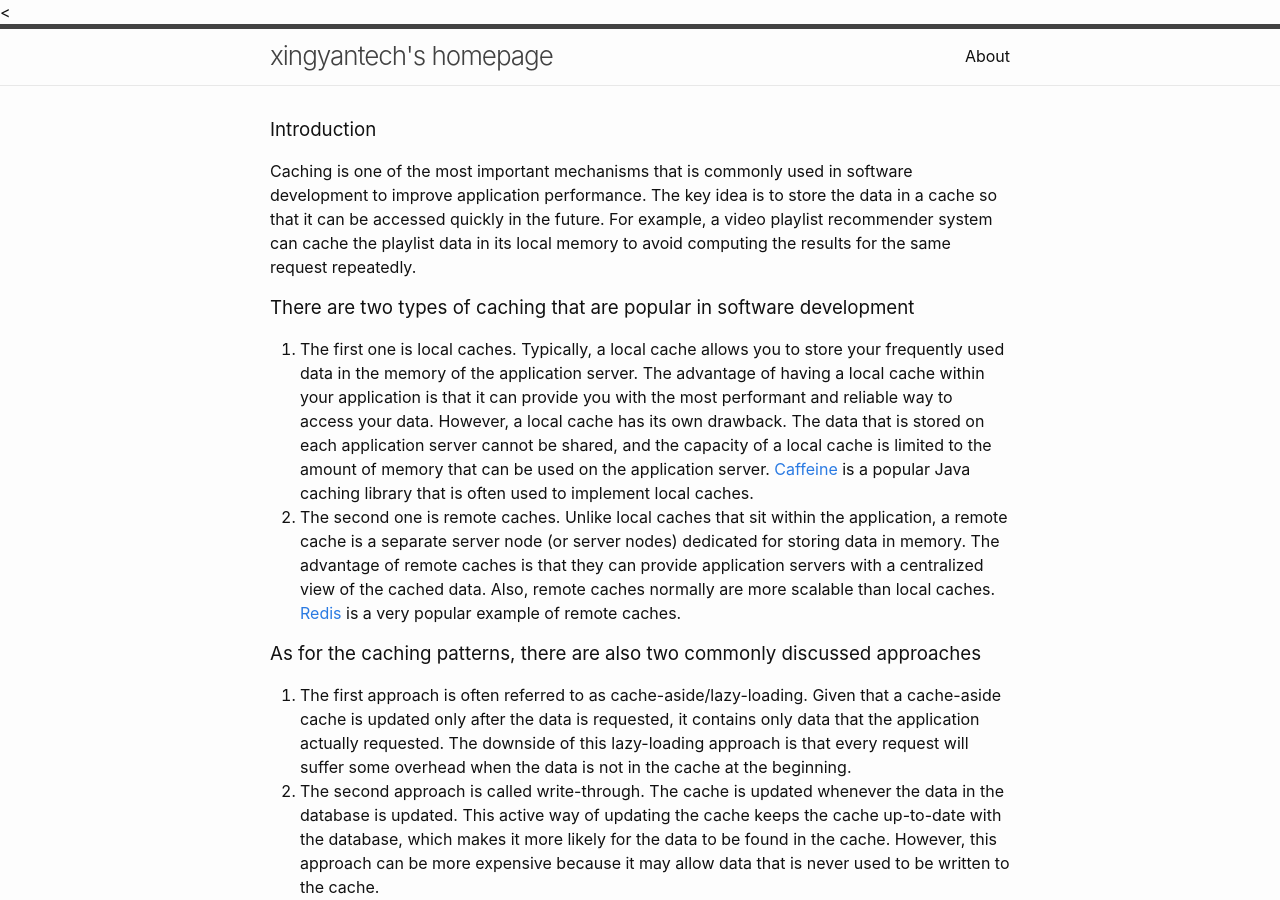
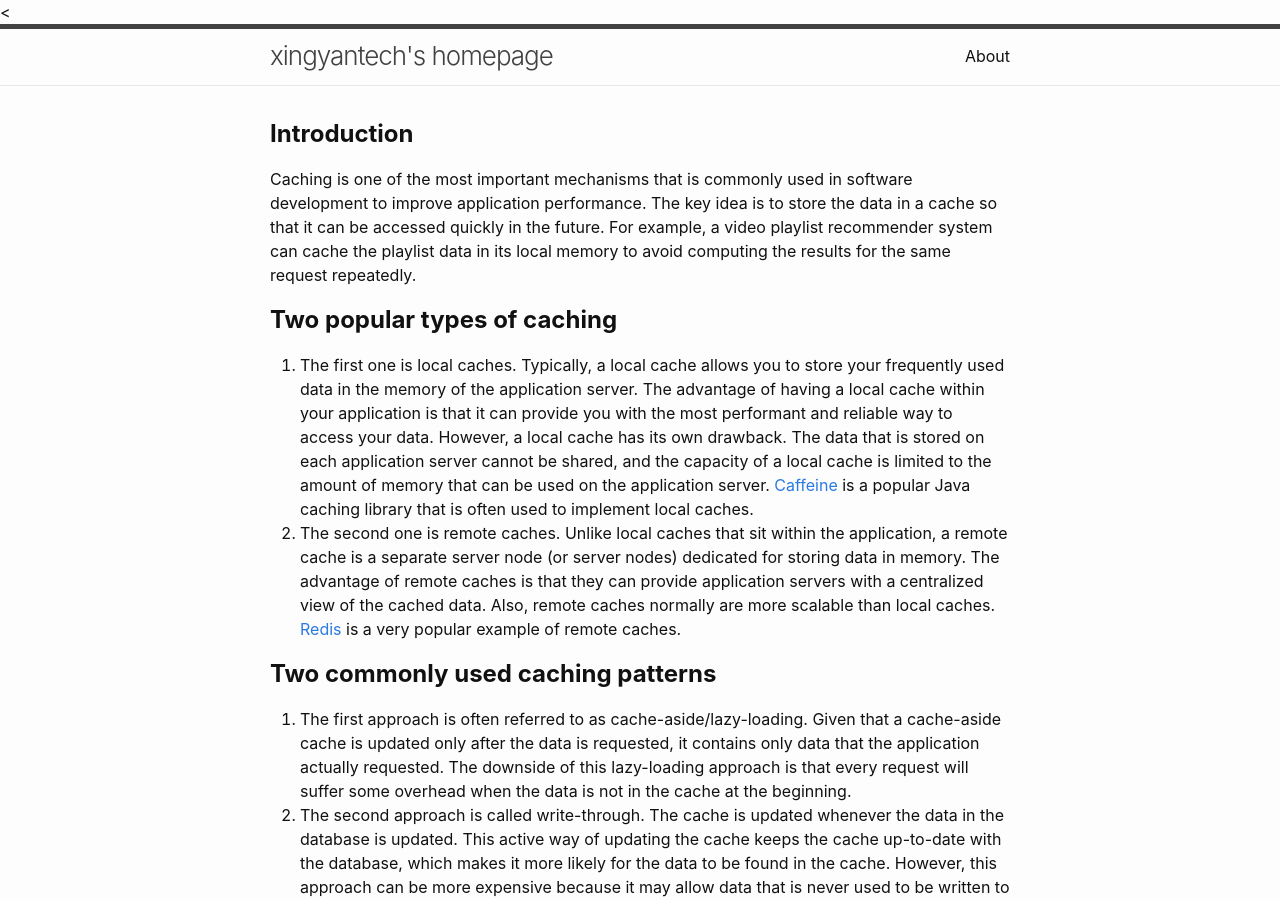
Before and after one commit to xingyantech/xingyantech.github.io, a Jekyll site: the page built from _posts/2022-09-11-Caching-Strategies.md, in a window 1280 px wide and 900 px high. Built offline with Jekyll 4.4.1, drawn with Linux system fonts in a browser that asks for light colours.

Commit message:
modify 2022-09-11-Caching-Strategies.md

```diff
--- a/_posts/2022-09-11-Caching-Strategies.md
+++ b/_posts/2022-09-11-Caching-Strategies.md
@@ -4,22 +4,22 @@ title:  "Caching Strategies"
 date: 2022-09-11 13:50:00 -0000
 categories: Caching
 ---
-### Introduction
+## **Introduction**
 Caching is one of the most important mechanisms that is commonly used in software development to improve application performance. The key idea is to store the data in a cache so that it can be accessed quickly in the future. For example, a video playlist recommender system can cache the playlist data in its local memory to avoid computing the results for the same request repeatedly.
 
-### There are two types of caching that are popular in software development
+## **Two popular types of caching**
 1. The first one is local caches. Typically, a local cache allows you to store your frequently used data in the memory of the application server. The advantage of having a local cache within your application is that it can provide you with the most performant and reliable way to access your data. However, a local cache has its own drawback. The data that is stored on each application server cannot be shared, and the capacity of a local cache is limited to the amount of memory that can be used on the application server. [Caffeine](https://github.com/ben-manes/caffeine) is a popular Java caching library that is often used to implement local caches.
 2. The second one is remote caches. Unlike local caches that sit within the application, a remote cache is a separate server node (or server nodes) dedicated for storing data in memory. The advantage of remote caches is that they can provide application servers with a centralized view of the cached data. Also, remote caches normally are more scalable than local caches. [Redis](https://redis.io/) is a very popular example of remote caches.
 
-### As for the caching patterns, there are also two commonly discussed approaches
+## **Two commonly used caching patterns**
 1. The first approach is often referred to as cache-aside/lazy-loading. Given that a cache-aside cache is updated only after the data is requested, it contains only data that the application actually requested. The downside of this lazy-loading approach is that every request will suffer some overhead when the data is not in the cache at the beginning.
 2. The second approach is called write-through. The cache is updated whenever the data in the database is updated. This active way of updating the cache keeps the cache up-to-date with the database, which makes it more likely for the data to be found in the cache. However, this approach can be more expensive because it may allow data that is never used to be written to the cache.
 
-### Cache freshness and TTL
+## **Cache freshness and TTL**
 To maintain the freshness and validity of the cached data, a time to live (TTL) can be applied to cache entries. A cache entry expires automatically after the TTL has elapsed. Normally, the more frequently the data can change, the smaller the TTL should be.
 
-### Cache eviction policies
+## **Cache eviction policies**
 To prevent the cache size from growing endlessly, some eviction policy can be used to decide which cache entry should be evicted when the cache capacity is reached. Two most common eviction policies are least-recently-used (LRU) and least-frequently-used (LFU).
 
-### Summary
+## **Summary**
 In summary, caching often plays an indispensable role in improving the performance of an application. It can help reduce the response time and increase the throughput without adding significant load on either the application server or the backend database. It should be considered when your application is read-heavy and the same data is being accessed frequently.
```
